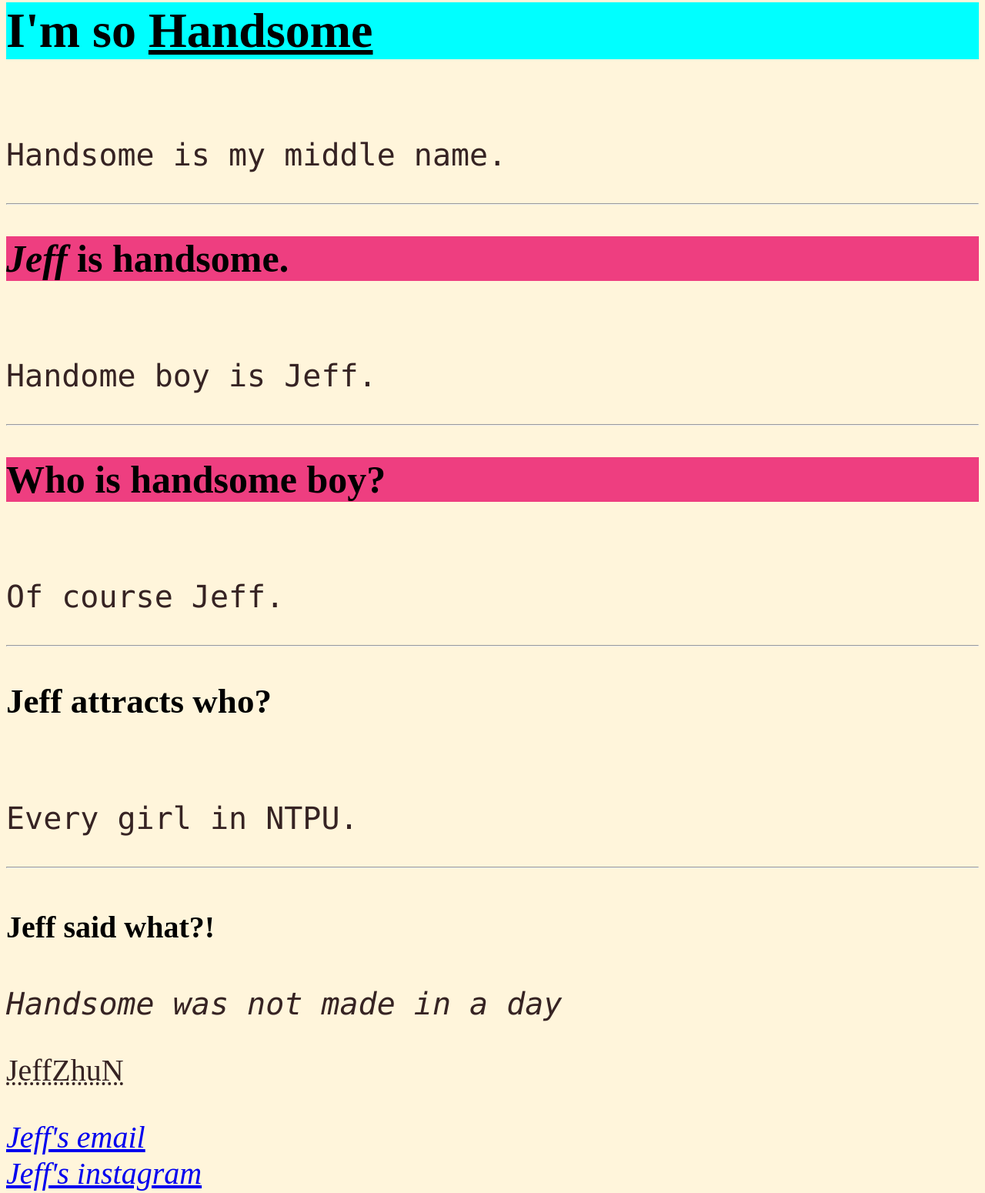
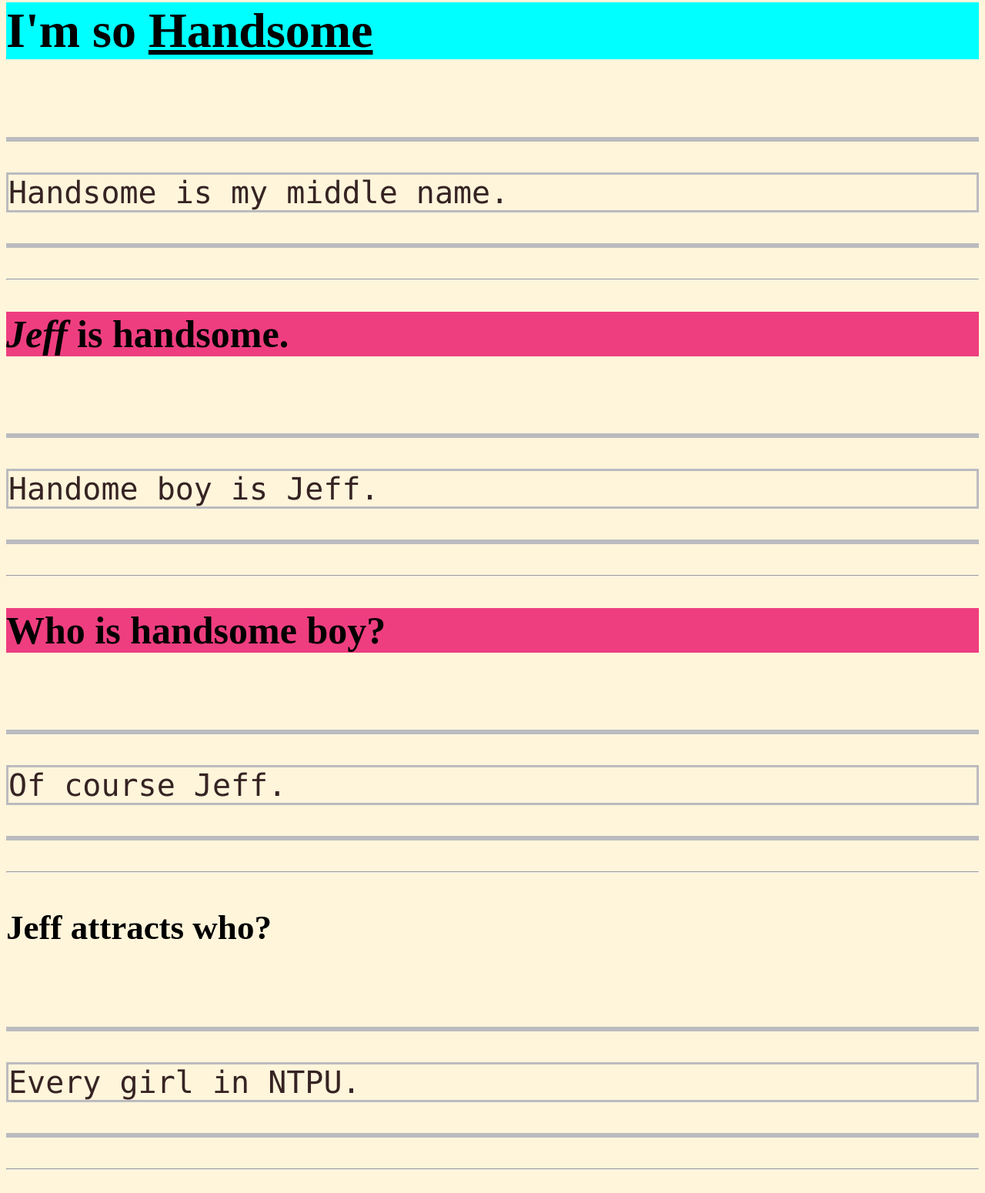
Before and after one commit to jeff91151/410987035.github.io, a plain HTML site: page docs/index.html in a window 1280 px wide. Shown: the part 459-2009 px from the top of the page at 77% size. Drawn offline with Linux system fonts and the light colour scheme.

Commit message:
Update index.html

```diff
--- a/docs/index.html
+++ b/docs/index.html
@@ -1,5 +1,10 @@
 <html>
 <style>
+p {
+  border-style: solid;
+  border-color: #bbbbbf;
+}
+
 body {
   background-color: rgb(255, 245, 219);
 }
@@ -44,22 +49,22 @@ h4 {
 
 		<h1 style="font-size:5vw;">I'm so <ins>Handsome</ins></h1>
 		<br />
-		<p class="monospace">Handsome is my middle name.</p>
+		<p class><p class="monospace">Handsome is my middle name.</p></p>
 		<hr/>
 		<h2><i>Jeff</i> is handsome.</h2>
 		<br />
-		<p class="monospace">Handome boy is Jeff.</p>
+		<p class><p class="monospace">Handome boy is Jeff.</p></p>
 		<hr/>
 		<h2>Who is handsome boy?</h2>
 		<br />
-		<p class="monospace">Of course Jeff.</p>
+		<p class><p class="monospace">Of course Jeff.</p></p>
 		<hr/>
 		<h3>Jeff attracts who?</h3>
 		<br />
-		<p class="monospace">Every girl in NTPU.</p>
+		<p class><p class="monospace">Every girl in NTPU.</p></p>
 		<hr/>
 		<h4>Jeff said what?!</h4>
-		<p class="monospace"><dfn>Handsome was not made in a day</dfn></p>
+		<p class><p class="monospace"><dfn>Handsome was not made in a day</dfn></p></p>
 		<p><abbr title="Jeff's website">JeffZhuN</abbr></p>
 		<address>
 	<p>
```
